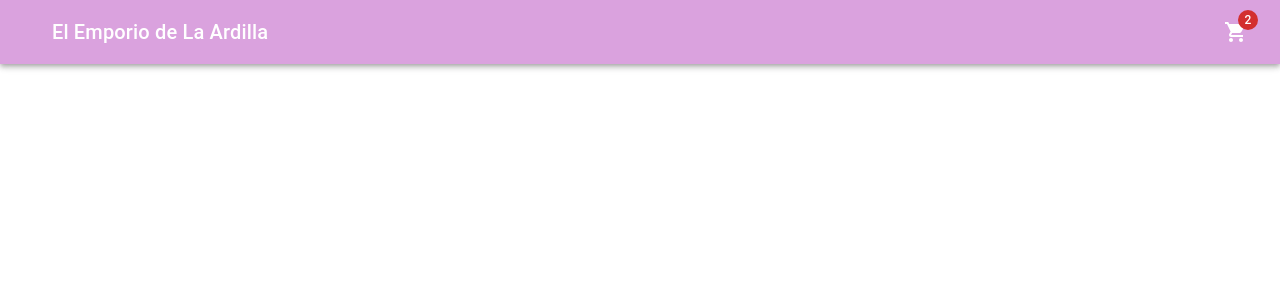
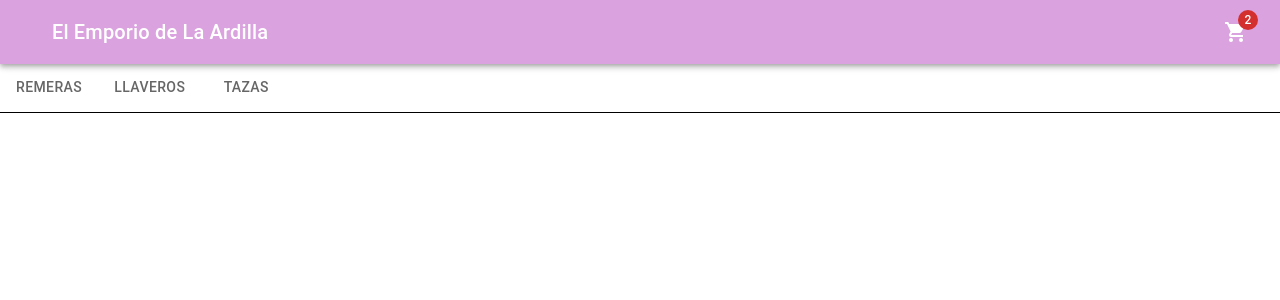
Before and after one commit to LaraOrona/Entrega-final-react, a React (Create React App) app: page / in a window 1280 px wide. Shown: the top 300 px of the page. Built offline with nearby package versions, Linux system fonts and the light colour scheme.

Commit message:
2daPreentrega

```diff
--- a/package.json
+++ b/package.json
@@ -42,5 +42,9 @@
       "last 1 firefox version",
       "last 1 safari version"
     ]
-  }
+  },
+  "description": "This project was bootstrapped with [Create React App](https://github.com/facebook/create-react-app).",
+  "main": "index.js",
+  "author": "",
+  "license": "ISC"
 }
--- a/src/App.js
+++ b/src/App.js
@@ -1,16 +1,16 @@
-import './App.css';
-import Main from './pages/main';
-import NavBar from './components/nav-bar';
-////////////////////////////////////////
+import './App.css'
+import { Box } from '@mui/material'
+import Main from './pages/main'
 
+/// /////////////////////////////////////
 
+function App () {
+  return (
+    <Box>
+      <Main />
 
-function App() {
-  return (
-    <NavBar />
-
-
-);
+    </Box>
+  )
 }
 
-export default App;
+export default App
--- a/src/components/nav-bar/cart-widget/index.jsx
+++ b/src/components/nav-bar/cart-widget/index.jsx
@@ -4,10 +4,10 @@ import ShoppingCartIcon from '@mui/icons-material/ShoppingCart';
 import Badge from '@mui/material/Badge';
 
 
-const CartWidget  = ({cartLength}) => {
+const CartWidget  = ({cartQuantity}) => {
 return (
     <IconButton aria-label="delete">
-        <Badge badgeContent={cartLength} color="error">
+        <Badge badgeContent={cartQuantity} color="error">
         <ShoppingCartIcon htmlColor='#fff'/>
         </Badge>
     </IconButton>
--- a/src/components/nav-bar/index.jsx
+++ b/src/components/nav-bar/index.jsx
@@ -5,12 +5,12 @@ import Toolbar from '@mui/material/Toolbar';
 import IconButton from '@mui/material/IconButton';
 import MenuIcon from '@mui/material/Menu';
 import Typography from '@mui/material/Typography';
-import Button from '@mui/material/Button';
+// import Button from '@mui/material/Button';
 import CartWidget from './cart-widget';
 
 const NavBar = () => {
 
-const cartLength = 2
+  const cart = 2;
 
   return (
     <Box sx={{ flexGrow: 1 }}>
@@ -28,7 +28,7 @@ const cartLength = 2
           <Typography variant="h6" component="div" sx={{ flexGrow: 1 }}>
             El Emporio de La Ardilla
           </Typography>
-          <CartWidget cartLength={cartLength}/>
+          <CartWidget cartQuantity={cart}/>
         </Toolbar>
       </AppBar>
     </Box>
--- /dev/null
+++ b/src/components/tabs/index.jsx
@@ -0,0 +1,27 @@
+import React from 'react';
+import { Box, Tab, Tabs } from '@mui/material';
+
+
+
+const TabsComponent = () => {
+    const [currentCategory, setCurrentCategory] = React.useState('cat1')
+
+    const handleChange = (_, value) => {
+        setCurrentCategory(value);
+    }
+
+    return (
+
+        <Box sx={{ width: '100%' }}>
+            <Box sx={{ borderBottom: 1, borderColor: 'divider ' }}>
+                <Tabs value={currentCategory} aria-label="basic tabs example" onChange={handleChange}>
+                    <Tab label="Remeras" value={'tshirts'} />
+                    <Tab label="Llaveros" value={'keyholders'} />
+                    <Tab label="Tazas" value={'cups'} />
+                </Tabs>
+            </Box>
+        </Box>
+    )
+}
+
+export default TabsComponent
--- a/src/pages/main/index.jsx
+++ b/src/pages/main/index.jsx
@@ -1,6 +1,8 @@
 import React from 'react';
-import NavBar from "../../components/nav-bar";
-import { Box, Tab, Tabs } from '@mui/material';
+// import NavBar from "../../components/nav-bar";
+import { Box } from '@mui/material';
+import NavBar from '../../components/nav-bar'
+import TabsComponent from '../../components/tabs';
 
 
 const Main = () => {
@@ -10,16 +12,13 @@ const Main = () => {
         setCurrentCategory(value);
     }
 
-    return(
-    <Box sx={{ width: '100%'}}>
-        <Box sx={{ borderBottom: 1, borderColor: 'divider '}}>
-            <Tabs value={currentCategory} aria-label="basic tabs example" onChange={handleChange}>
-                <Tab label= "Cat1" value={'cat1'} />
-                <Tab label= "Cat2" value={'cat2'}/>
-                <Tab label= "Cat3" value={'cat3'}/>
-            </Tabs>
+    return (
+
+        <Box sx={{ width: '100%' }}>
+            <NavBar />
+            <TabsComponent />
+
         </Box>
-    </Box>
     )
 }
 
```
Also changed, not shown: 1 other file (tests, documents, lock files or other folders).
